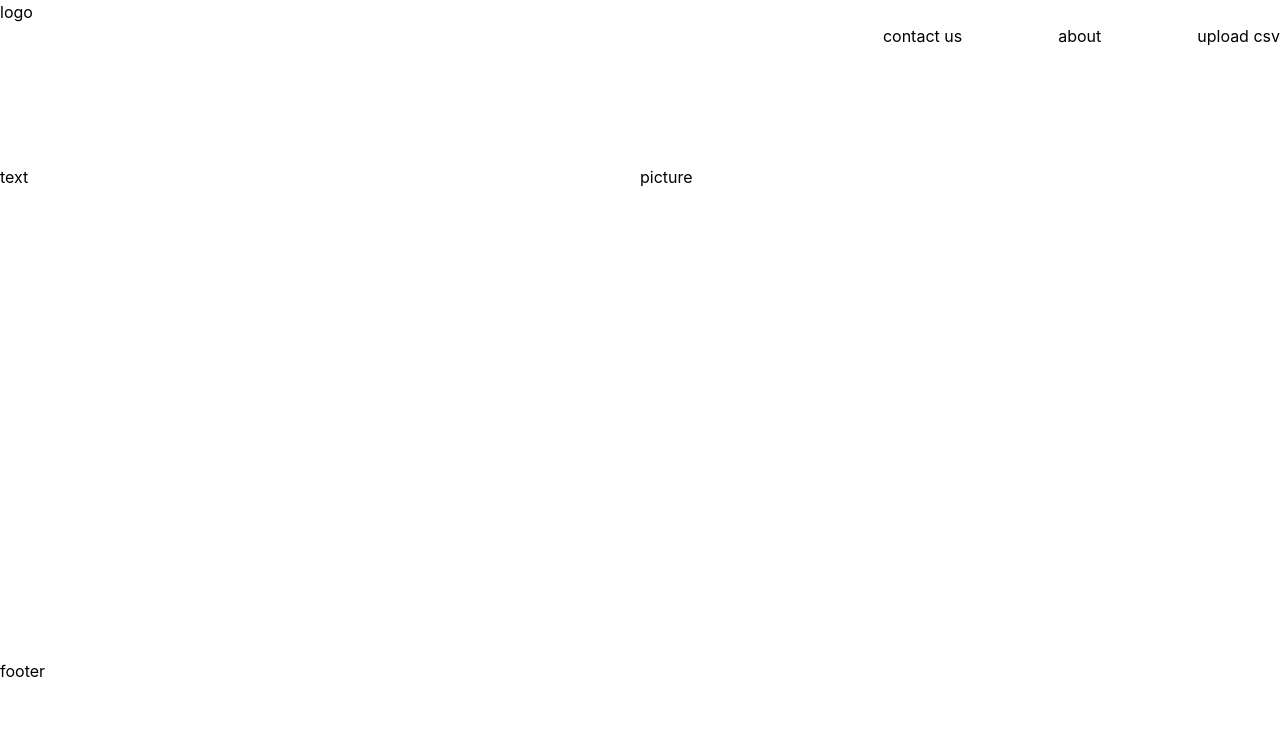
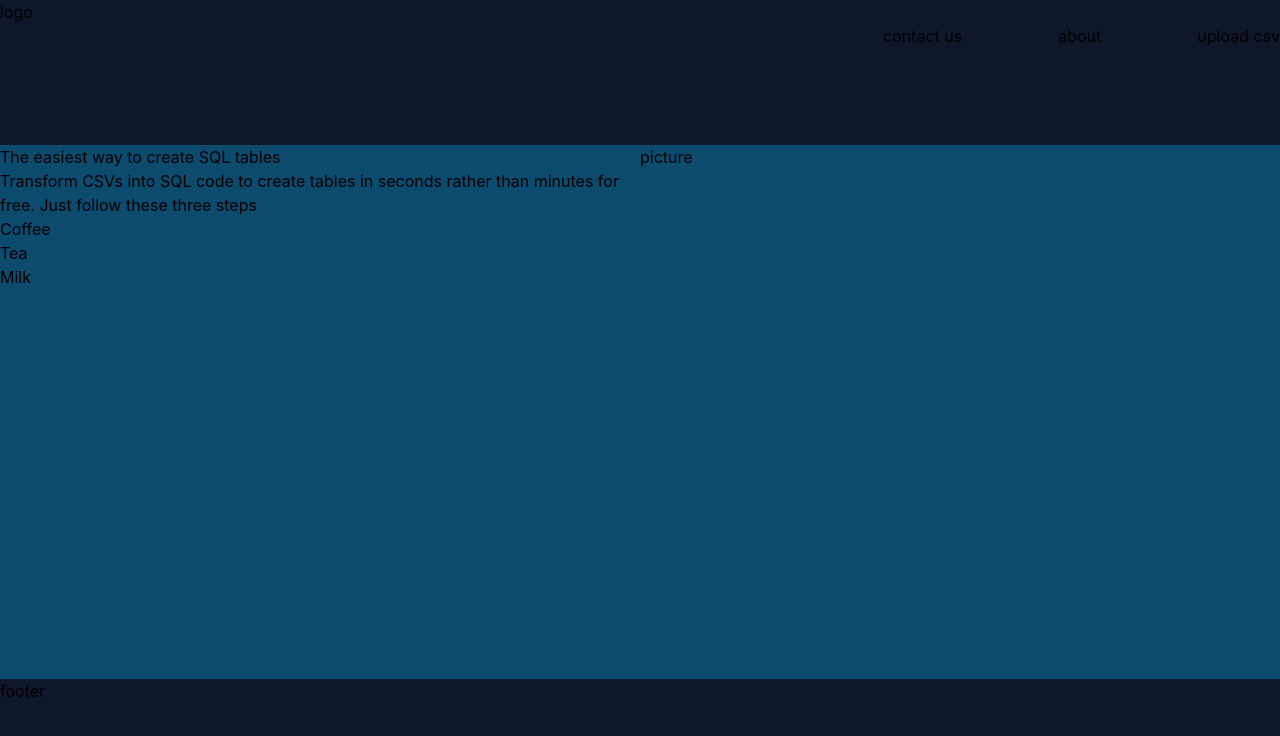
Before and after one commit to OMDraz/ScrapyTestProject, a Next.js app in the folder sqlcv/: page / in a window 1280 px wide. Shown: the top 736 px of the page. Built offline with nearby package versions, Linux system fonts and the light colour scheme.

Commit message:
added some text, plus some colors

```diff
--- a/sqlcv/pages/index.js
+++ b/sqlcv/pages/index.js
@@ -4,16 +4,27 @@ import styles from "../styles/Home.module.css";
 
 export default function Home() {
   return (
-    <div class="container min-h-screen max-w-screen-xl	 grid grid-cols-6 row-6">
-      <div class="col-span-6 space-x-24">
+    <div class="container bg-sky-900 min-h-screen max-w-screen-xl grid grid-cols-6 row-6">
+      <div class="bg-slate-900 col-span-6 space-x-24">
         <div class="display:inline-block">logo</div>
         <div class="display:inline-block float-right">upload csv</div>
         <div class="display:inline-block float-right">about</div>
         <div class="display:inline-block float-right">contact us</div>
       </div>
-      <div class="col-span-3 row-span-4">text</div>
+      <div class="col-span-3 row-span-4">
+        <h1>The easiest way to create SQL tables</h1>
+        <h1>
+          Transform CSVs into SQL code to create tables in seconds rather than
+          minutes for free. Just follow these three steps
+          <ol>
+            <li>Coffee</li>
+            <li>Tea</li>
+            <li>Milk</li>
+          </ol>
+        </h1>
+      </div>
       <div class="col-span-3 row-span-4">picture</div>
-      <div class="col-span-6">footer</div>
+      <div class="bg-slate-900	col-span-6">footer</div>
     </div>
   );
 }
```
